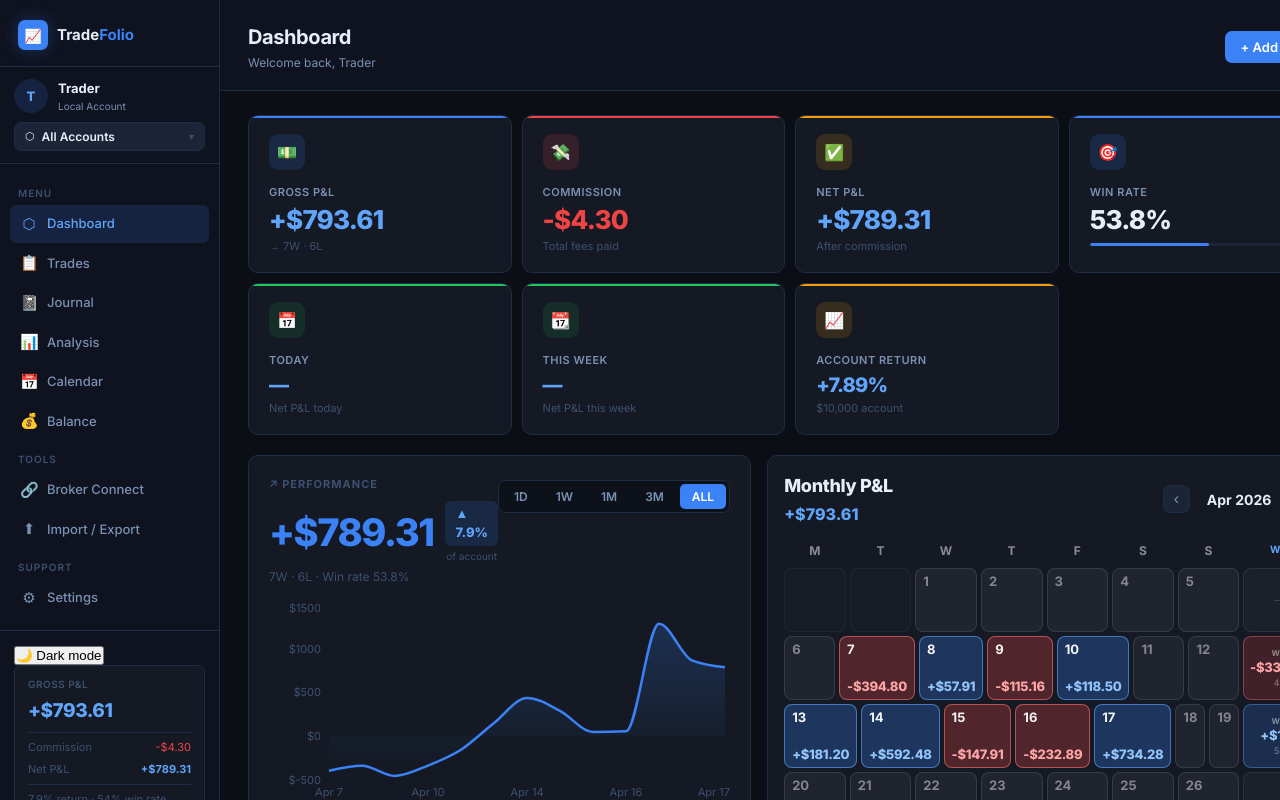
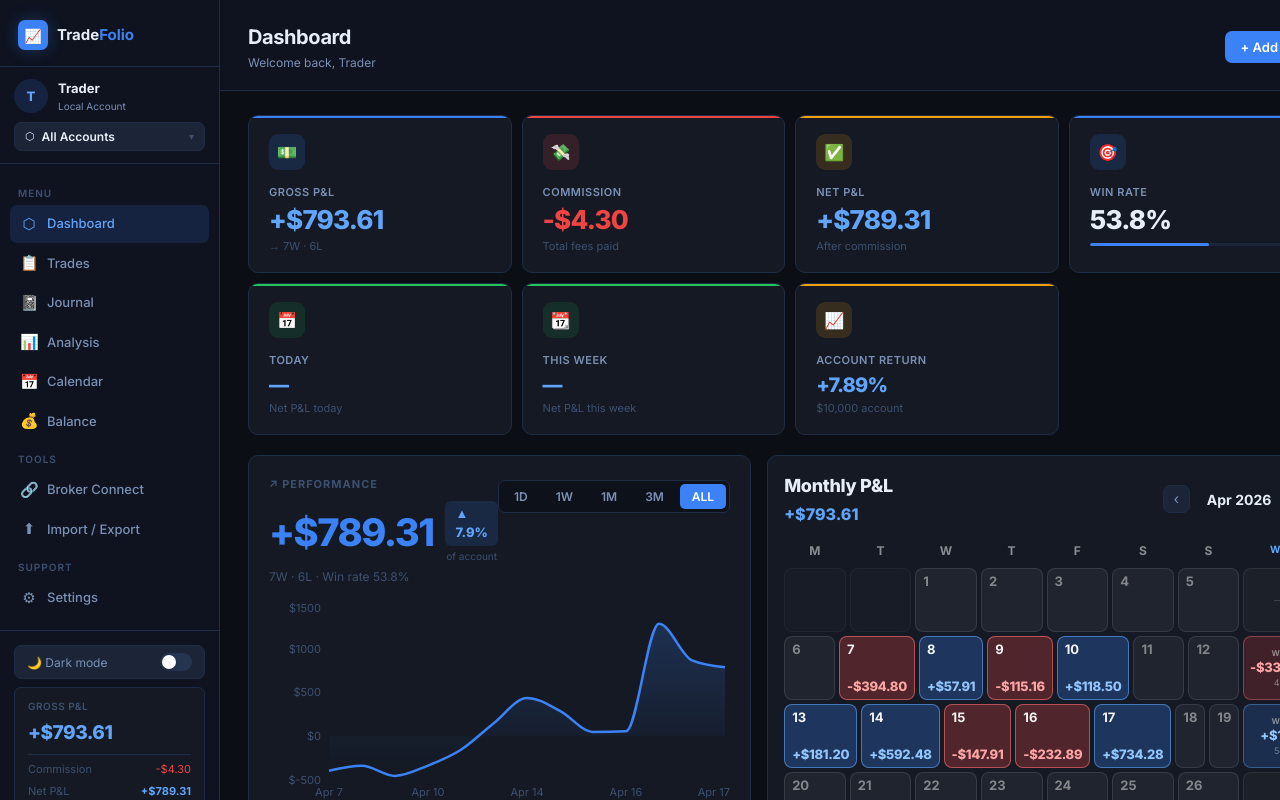
Before and after one commit to mohitchaudhry21/tradefolio, a React (Create React App) app: page / in a window 1280 px wide. Shown: the top 800 px of the page. Built offline with nearby package versions, Linux system fonts and the light colour scheme.

Commit message:
Update styles.css

```diff
--- a/src/styles.css
+++ b/src/styles.css
@@ -29,6 +29,64 @@
   --shadow:    0 4px 32px rgba(0,0,0,0.5);
   --font: 'Inter', sans-serif;
 }
+
+/* ── Light mode ────────────────────────────────────────────────── */
+html[data-theme="light"] {
+  --bg-base:        #f0f4f8;
+  --bg-primary:     #ffffff;
+  --bg-card:        #ffffff;
+  --bg-card2:       #f8fafc;
+  --bg-hover:       #f1f5f9;
+  --bg-input:       #f8fafc;
+  --border:         #e2e8f0;
+  --border-light:   #cbd5e1;
+  --blue:           #2563eb;
+  --blue-bright:    #1d4ed8;
+  --blue-dim:       rgba(37,99,235,0.1);
+  --blue-glow:      rgba(37,99,235,0.2);
+  --red:            #dc2626;
+  --red-dim:        rgba(220,38,38,0.1);
+  --green:          #16a34a;
+  --green-dim:      rgba(22,163,74,0.1);
+  --yellow:         #d97706;
+  --yellow-dim:     rgba(217,119,6,0.1);
+  --purple:         #7c3aed;
+  --text-primary:   #0f172a;
+  --text-secondary: #475569;
+  --text-muted:     #94a3b8;
+  --shadow:         0 4px 24px rgba(0,0,0,0.08);
+}
+html[data-theme="light"] body {
+  background: var(--bg-base);
+  color: var(--text-primary);
+}
+html[data-theme="light"] .pos { color: #1d4ed8 !important; }
+html[data-theme="light"] .neg { color: #dc2626 !important; }
+html[data-theme="light"] select.form-control option { background:#fff; color:#0f172a; }
+html[data-theme="light"] ::-webkit-scrollbar-track { background:#e2e8f0; }
+html[data-theme="light"] ::-webkit-scrollbar-thumb { background:#94a3b8; }
+
+/* Theme toggle button */
+.theme-toggle {
+  display:flex;align-items:center;justify-content:space-between;
+  width:100%;padding:7px 12px;margin-bottom:8px;
+  background:var(--bg-hover);border:1px solid var(--border);
+  border-radius:7px;cursor:pointer;font-size:12px;
+  color:var(--text-secondary);font-family:var(--font);
+  transition:all .14s;
+}
+.theme-toggle:hover { color:var(--text-primary); border-color:var(--border-light); }
+.theme-toggle-track {
+  width:32px;height:18px;border-radius:9px;
+  background:var(--border-light);position:relative;transition:background .2s;flex-shrink:0;
+}
+.theme-toggle-track.on { background:var(--blue); }
+.theme-toggle-thumb {
+  position:absolute;top:2px;left:2px;
+  width:14px;height:14px;border-radius:50%;
+  background:#fff;transition:transform .2s;box-shadow:0 1px 3px rgba(0,0,0,.3);
+}
+.theme-toggle-track.on .theme-toggle-thumb { transform:translateX(14px); }
 
 *{box-sizing:border-box;margin:0;padding:0;}
 body{font-family:var(--font);background:var(--bg-base);color:var(--text-primary);font-size:13.5px;line-height:1.5;}
@@ -435,6 +493,7 @@ input[type=range]::-webkit-slider-thumb{-webkit-appearance:none;width:16px;heigh
   .balance-stat-grid { grid-template-columns: repeat(4,1fr); }
   .analytics-3col  { grid-template-columns: 1fr 1fr; }
   .analytics-stats { grid-template-columns: 1fr 320px; }
+  .page-body{ overflow-x: hidden; }
 }
 
 /* Tablet — sidebar stays but narrower */
@@ -444,6 +503,9 @@ input[type=range]::-webkit-slider-thumb{-webkit-appearance:none;width:16px;heigh
   .sb-logo-text{ font-size:14px !important; }
   .nav-item{ font-size:12px !important; padding:9px 12px !important; }
   .pnl-card{ padding:12px !important; }
+  /* Prevent page header from overflowing */
+  .page-header{ flex-wrap:wrap !important; gap:8px !important; }
+  .page-body{ overflow-x:hidden !important; }
   /* Grid overrides */
   .stat-grid        { grid-template-columns:1fr 1fr !important; }
   .dash-stat-grid   { grid-template-columns: repeat(3,1fr) !important; gap:8px !important; }
@@ -452,7 +514,7 @@ input[type=range]::-webkit-slider-thumb{-webkit-appearance:none;width:16px;heigh
   .analytics-qe     { grid-template-columns: 1fr !important; }
   .analytics-3col   { grid-template-columns: 1fr 1fr !important; }
   .analytics-stats  { grid-template-columns: 1fr !important; }
-  .balance-stat-grid{ grid-template-columns: repeat(3,1fr) !important; }
+  .balance-stat-grid{ grid-template-columns: repeat(2,1fr) !important; }
   .journal-split    { grid-template-columns: 260px 1fr !important; }
 }
 
```
